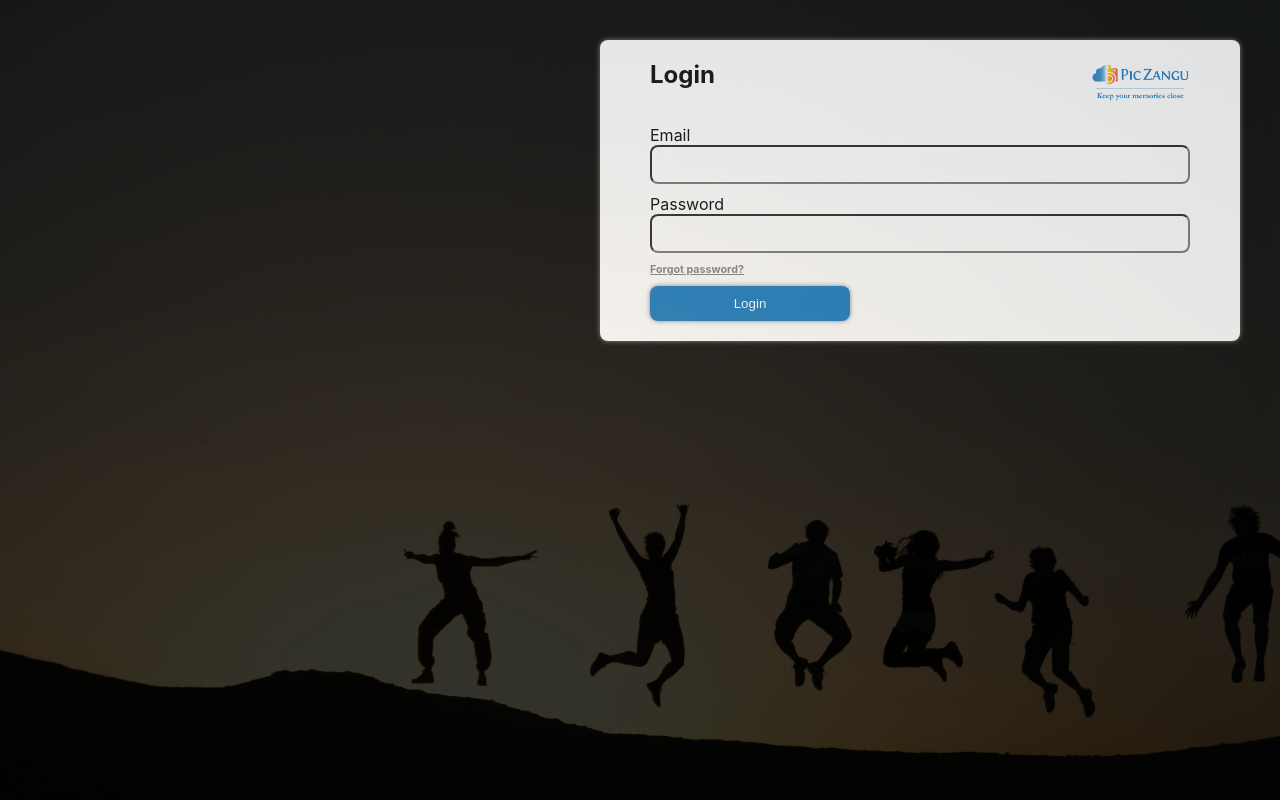
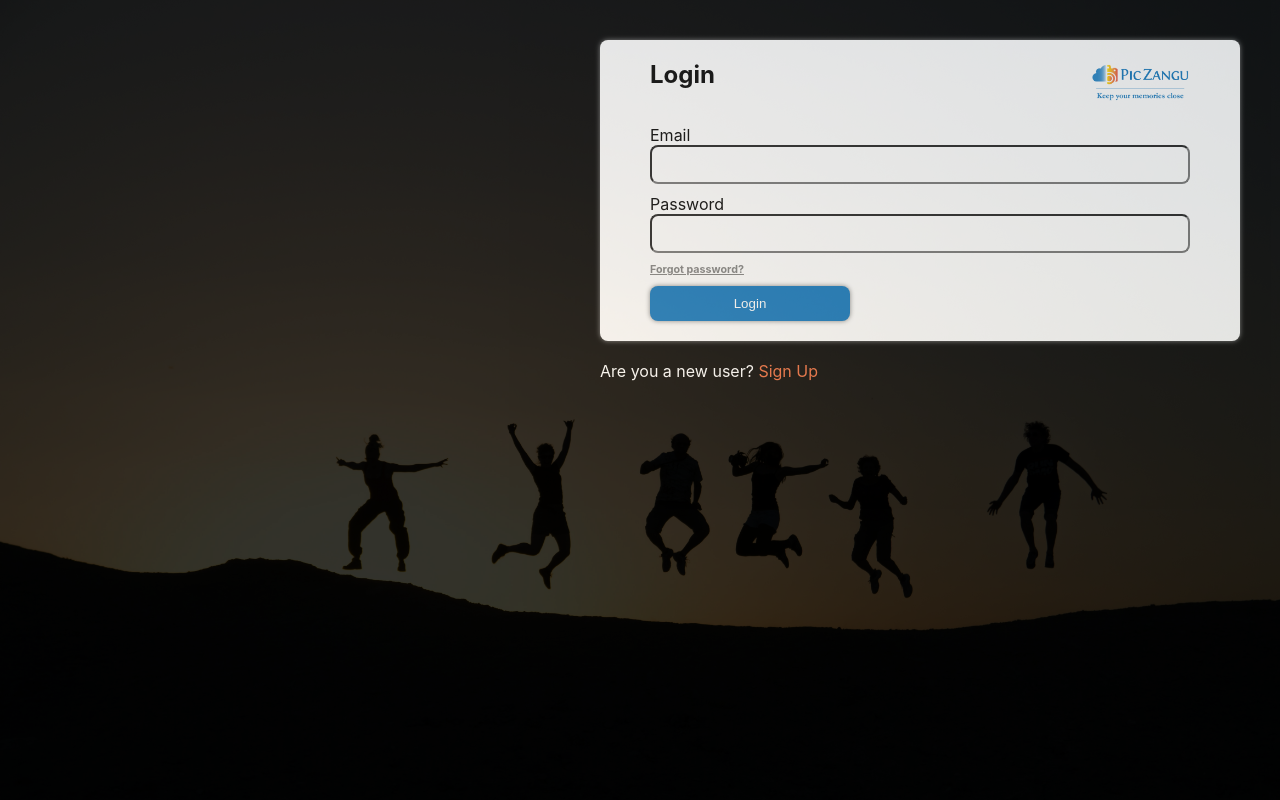
Before and after one commit to AugustineKadima/piczangu_front, a React (Create React App) app: page /user_log_in in a window 1280 px wide. Shown: the top 800 px of the page. Built offline with nearby package versions, Linux system fonts and the light colour scheme.

Commit message:
add user steps component

```diff
--- a/src/components/user_login/user_login_hero.js
+++ b/src/components/user_login/user_login_hero.js
@@ -29,6 +29,9 @@ export default function UserLoginHero(){
                         <h6> <a href="#"> Forgot password?</a></h6>
                         <button>Login</button>
 
+                    </div>
+                    <div className="sign_up_instead">
+                        <p>Are you a new user? <NavLink to="/user_sign_up">Sign Up</NavLink></p>
                     </div>
                 </div>
 
--- a/src/full_pages/user_signup.js
+++ b/src/full_pages/user_signup.js
@@ -47,6 +47,8 @@ export default function UserSignUp(){
                     <button>Sign Up</button>
 
                 </div>
+
+                <div className="login_instead"><p>Already have an account? <NavLink to="/user_log_in">Login</NavLink></p></div>
             </div>
 
         </div>
--- a/src/index.css
+++ b/src/index.css
@@ -603,6 +603,16 @@ code {
   box-shadow: 0px 0px 5px gray;
 }
 
+.signup_wrapper .login_instead {
+  color: black;
+  width: 50%;
+  margin: 20px auto;
+}
+
+.signup_wrapper .login_instead p a{
+  color: #EF6D3E;
+}
+
 /* Find Photographer */
 
 
@@ -793,14 +803,17 @@ code {
 
 /* User login */
 .loginHeroContainer, .opaqueHeroContainer{
-  height: 120vh;
+  height: 100vh;
 }
 
 .opaqueLogin{
   background-color: black;
   width: 100%;
-  height: 120vh;
+  height: 100vh;
   opacity: 0.8;
+  display: flex;
+  flex-direction: column;
+  align-items: flex-end;
 }
 
 .login_form{
@@ -808,10 +821,20 @@ code {
   width: 50%;
   height: auto;
   padding: 20px;
-  float: right;
-  margin: 40px;
+  margin: 40px 40px 20px;
   border-radius: 8px;
   box-shadow: 0px 0px 5px gray;
+}
+
+.sign_up_instead{
+  width: 50%;
+  color: white;
+  margin: 0px 40px;
+}
+
+.sign_up_instead a{
+  color: #EF6D3E;
+  text-decoration: none;
 }
 
 .login_form button{
```
Also changed, not shown: src/components/user_login/user_steps.js (added, +11 -0 lines). Lines whose indentation alone changed are shown as unchanged.
